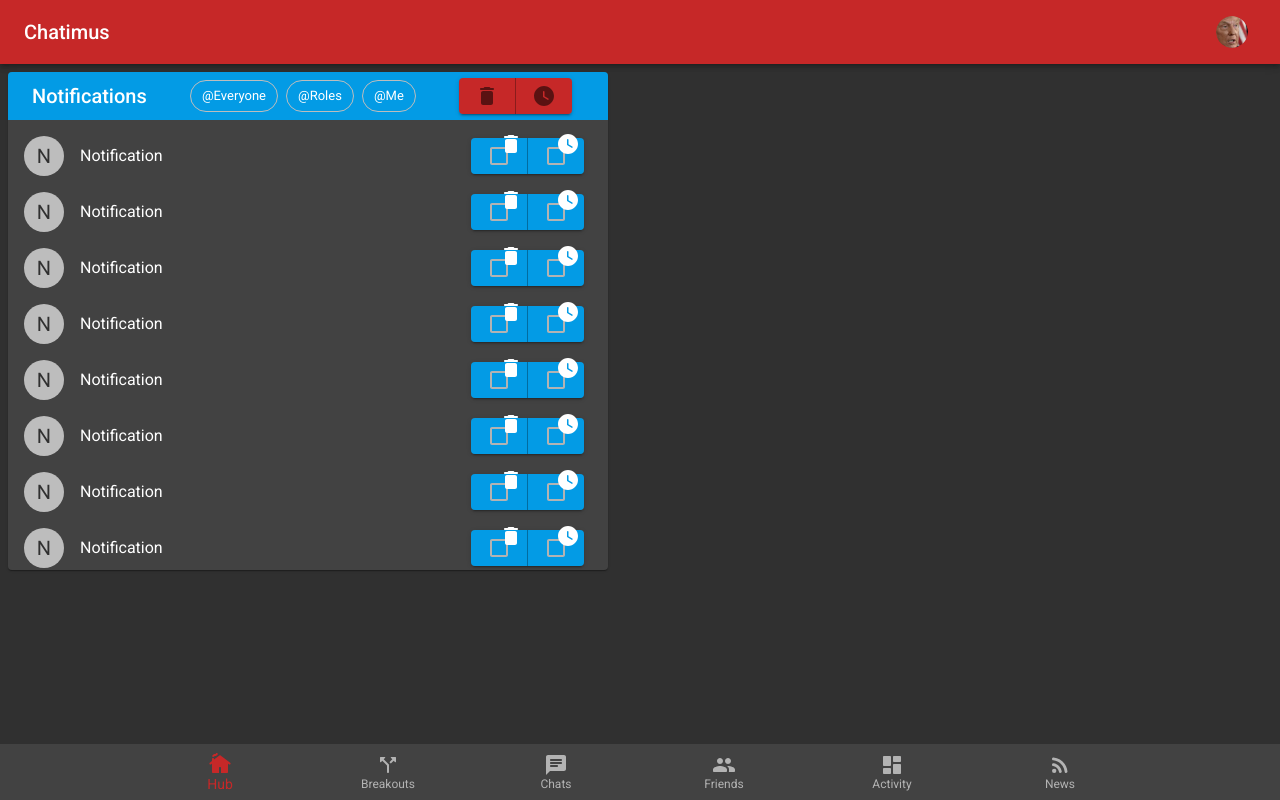
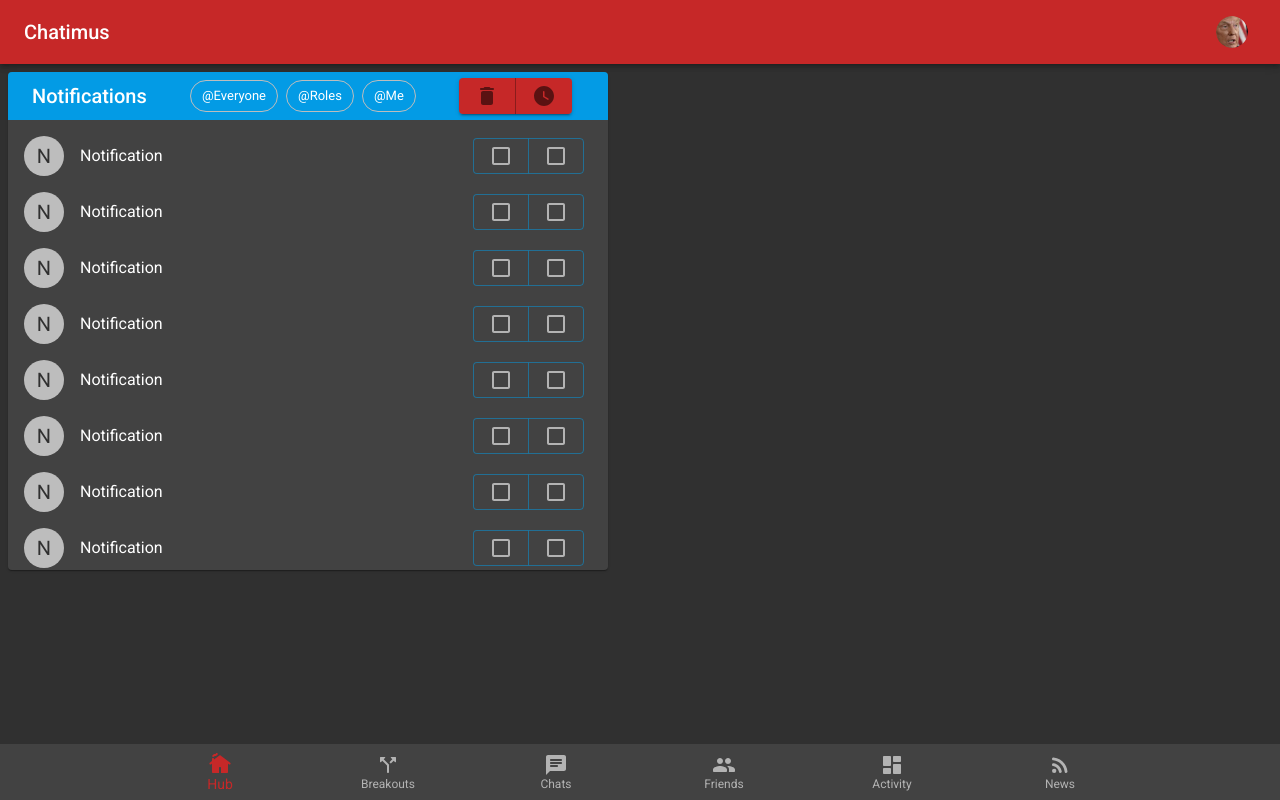
Before and after one commit to BrandonCasa/chatimus, a React (Create React App) app: page / in a window 1280 px wide. Built offline with nearby package versions, Linux system fonts and the light colour scheme.

Commit message:
Minor changes

```diff
--- a/src/pages/home/Notification/Notification.scss
+++ b/src/pages/home/Notification/Notification.scss
@@ -1,12 +1,4 @@
 $primary-color: #c62828;
 
 .TheBadge {
-  .MuiBadge-badge {
-    padding: 2px;
-    background-color: rgba(#000, 0);
-
-    .MuiSvgIcon-root {
-      color: rgba(#fff, 1);
-    }
-  }
 }
--- a/src/pages/home/Notification/Notification.tsx
+++ b/src/pages/home/Notification/Notification.tsx
@@ -13,16 +13,12 @@ function Notification(props: NotificationProps) {
   return (
     <ListItem
       secondaryAction={
-        <ButtonGroup variant="contained" color="secondary">
+        <ButtonGroup variant="outlined" color="secondary">
           <Button>
-            <Badge badgeContent={<DeleteRounded color="action" />} className="TheBadge">
-              <Checkbox sx={{ padding: 0 }} />
-            </Badge>
+            <Checkbox sx={{ padding: 0, pointerEvents: "none" }} />
           </Button>
           <Button>
-            <Badge badgeContent={<WatchLaterRounded color="action" />} className="TheBadge">
-              <Checkbox sx={{ padding: 0 }} />
-            </Badge>
+            <Checkbox sx={{ padding: 0, pointerEvents: "none" }} />
           </Button>
         </ButtonGroup>
       }
```
